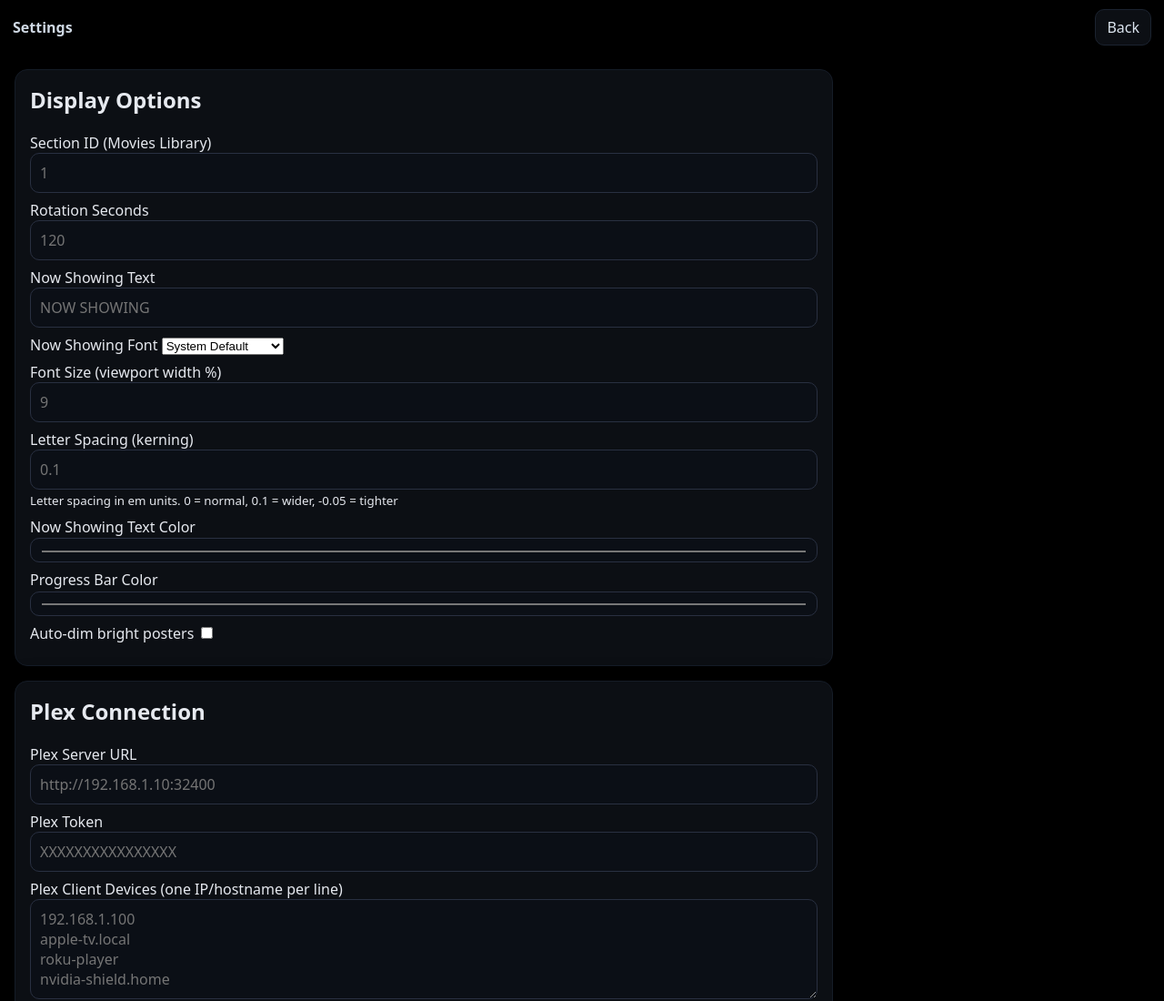
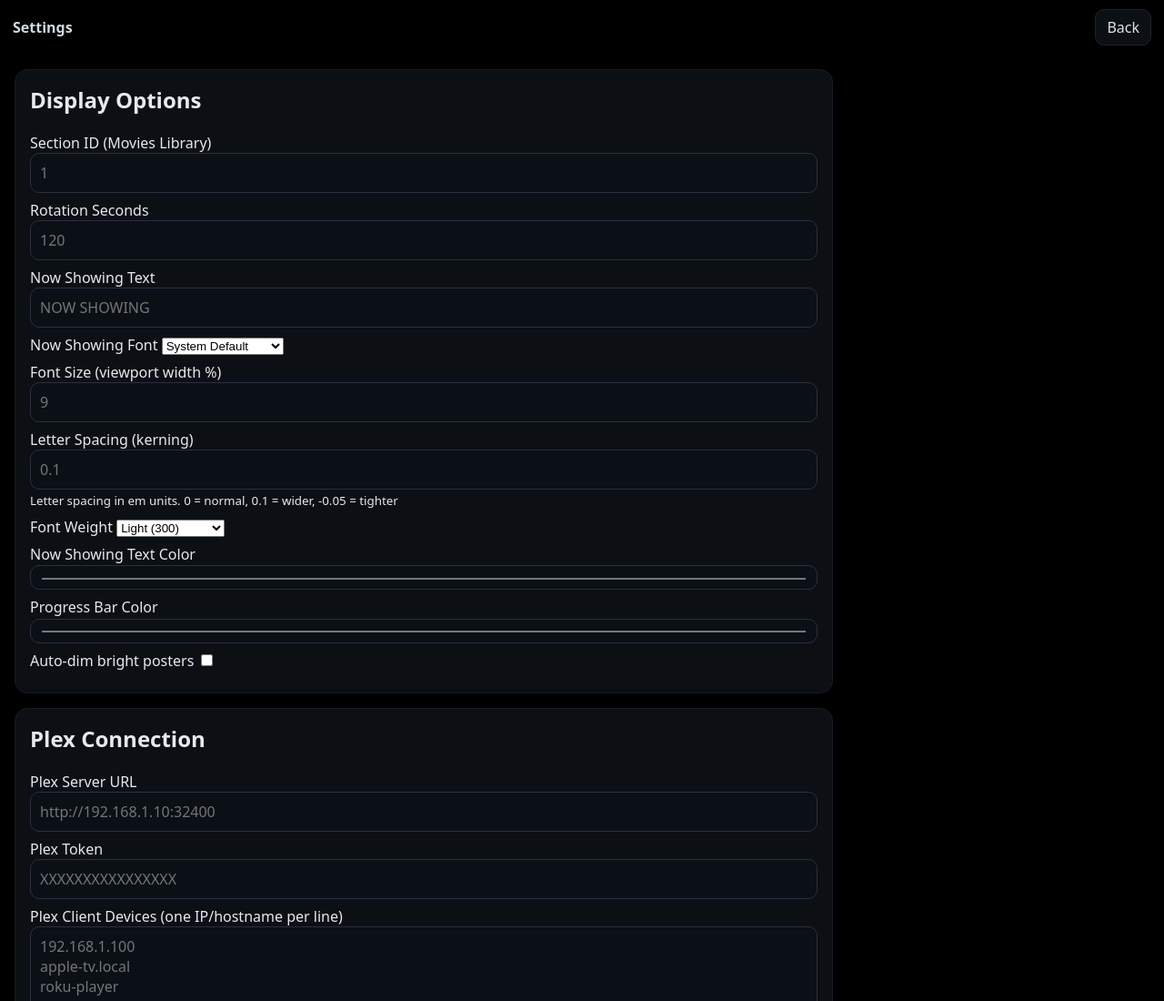
Before and after one commit to dansantee/poster-wall, a plain HTML site: page web/settings.html in a window 1280 px wide. Shown: the top 1100 px of the page at 91% size. Drawn offline with Linux system fonts and the light colour scheme; no server answers.

Commit message:
Add font weight option for 'now_showing' text in settings and apply in display

```diff
--- a/web/settings.html
+++ b/web/settings.html
@@ -46,6 +46,17 @@
       <label>Letter Spacing (kerning)
         <input type="number" id="nowShowingKerning" min="-0.5" max="1.0" step="0.05" placeholder="0.1" />
         <small>Letter spacing in em units. 0 = normal, 0.1 = wider, -0.05 = tighter</small>
+      </label>
+      <label>Font Weight
+        <select id="nowShowingFontWeight">
+          <option value="300">Light (300)</option>
+          <option value="400">Normal (400)</option>
+          <option value="500">Medium (500)</option>
+          <option value="600">Semi-Bold (600)</option>
+          <option value="700">Bold (700)</option>
+          <option value="800">Extra Bold (800)</option>
+          <option value="900">Black (900)</option>
+        </select>
       </label>
       <label>Now Showing Text Color
         <input type="color" id="nowShowingColor" value="#F4E88A" />
--- a/web/settings.js
+++ b/web/settings.js
@@ -41,6 +41,7 @@
       if (has('nowShowingFont')) el('nowShowingFont').value = cfg.nowShowingFont ?? "'Bebas Neue', sans-serif";
       if (has('nowShowingFontSize')) el('nowShowingFontSize').value = cfg.nowShowingFontSize ?? 9;
       if (has('nowShowingKerning')) el('nowShowingKerning').value = cfg.nowShowingKerning ?? 0.1;
+      if (has('nowShowingFontWeight')) el('nowShowingFontWeight').value = cfg.nowShowingFontWeight ?? 700;
       if (has('nowShowingColor')) el('nowShowingColor').value = cfg.nowShowingColor ?? '#F4E88A';
       if (has('progressBarColor')) el('progressBarColor').value = cfg.progressBarColor ?? '#F4E88A';
       if (has('adminKey'))    el('adminKey').value     = ''; // never persist the key in JSON
@@ -68,6 +69,7 @@
           if (has('nowShowingFont')) next.nowShowingFont = el('nowShowingFont').value || "'Bebas Neue', sans-serif";
           if (has('nowShowingFontSize')) next.nowShowingFontSize = Number(el('nowShowingFontSize').value) || 9;
           if (has('nowShowingKerning')) next.nowShowingKerning = Number(el('nowShowingKerning').value) || 0.1;
+          if (has('nowShowingFontWeight')) next.nowShowingFontWeight = Number(el('nowShowingFontWeight').value) || 700;
           if (has('nowShowingColor')) next.nowShowingColor = el('nowShowingColor').value || '#F4E88A';
           if (has('progressBarColor')) next.progressBarColor = el('progressBarColor').value || '#F4E88A';
           if (has('plexUrl')) {
@@ -128,6 +130,7 @@
         if (has('nowShowingFont')) next.nowShowingFont = el('nowShowingFont').value || "'Bebas Neue', sans-serif";
         if (has('nowShowingFontSize')) next.nowShowingFontSize = Number(el('nowShowingFontSize').value) || 9;
         if (has('nowShowingKerning')) next.nowShowingKerning = Number(el('nowShowingKerning').value) || 0.1;
+        if (has('nowShowingFontWeight')) next.nowShowingFontWeight = Number(el('nowShowingFontWeight').value) || 700;
         if (has('nowShowingColor')) next.nowShowingColor = el('nowShowingColor').value || '#F4E88A';
         if (has('progressBarColor')) next.progressBarColor = el('progressBarColor').value || '#F4E88A';
         if (has('plexUrl')) {
```
Also changed, not shown: web/app.js (+5 -2 lines).
